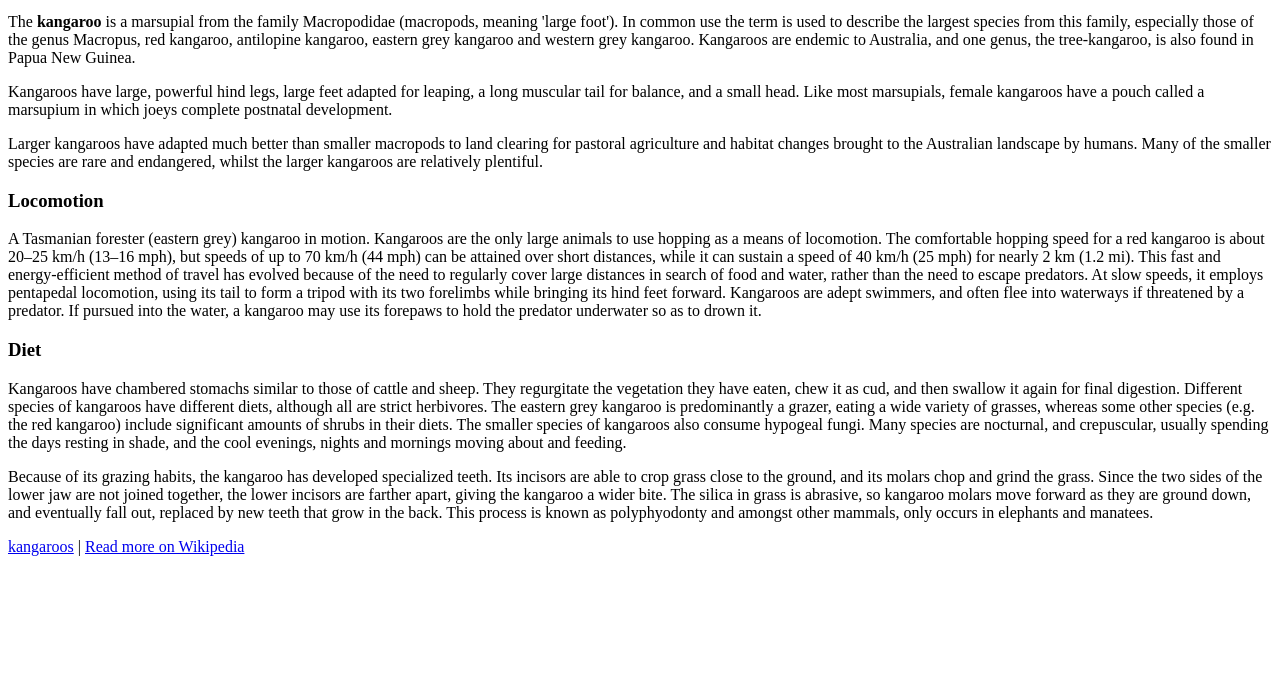
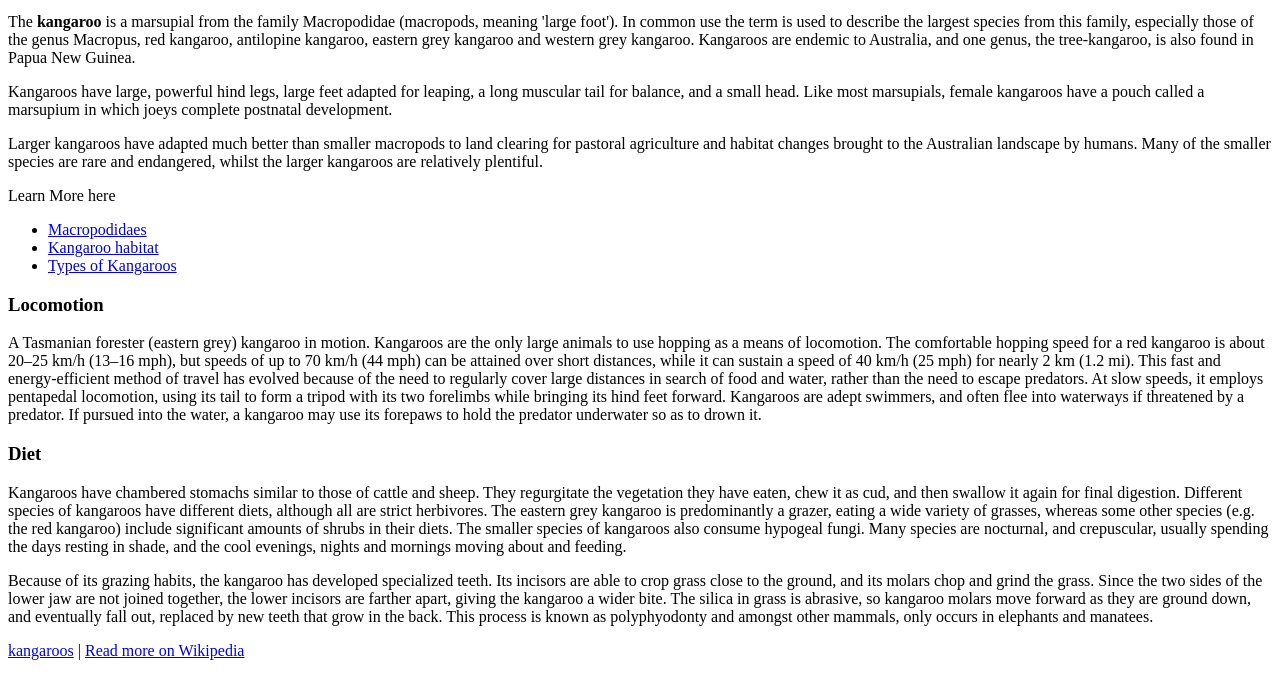
Before and after one commit to niaf31/3-2-HTML-Internal-Links-, a plain HTML site: page index.html in a window 1280 px wide. Shown: the part 101-800 px from the top of the page. Drawn offline with Linux system fonts and the light colour scheme.

Commit message:
commit to my changes

```diff
--- a/index.html
+++ b/index.html
@@ -6,7 +6,7 @@
     </head>
     <body>
 
-    <h1 id="kangaroos">Kangaroos</h1>
+    <h1 id="Kangaroos">Kangaroos</h1>
 
     <p>Jump to sections:
         <a href="?">Locomotion</a>,
@@ -18,7 +18,12 @@
 
     <p>Larger kangaroos have adapted much better than smaller macropods to land clearing for pastoral agriculture and habitat changes brought to the Australian landscape by humans. Many of the smaller species are rare and endangered, whilst the larger kangaroos are relatively plentiful.</p>
 
-
+    Learn More here
+<ul>
+    <li><a href="https://animaldiversity.org/accounts/Macropodidae/">Macropodidaes</a></li>
+    <li><a href="https://luckykangaroos.com/en/kangaroo-habitat/">Kangaroo habitat</a></li>
+    <li><a href="https://www.trvst.world/biodiversity/types-of-kangaroos/">Types of Kangaroos</a></li>
+</ul>
     <h3 id="locomotion">Locomotion</h3>
 
     <p>A Tasmanian forester (eastern grey) kangaroo in motion.
```
